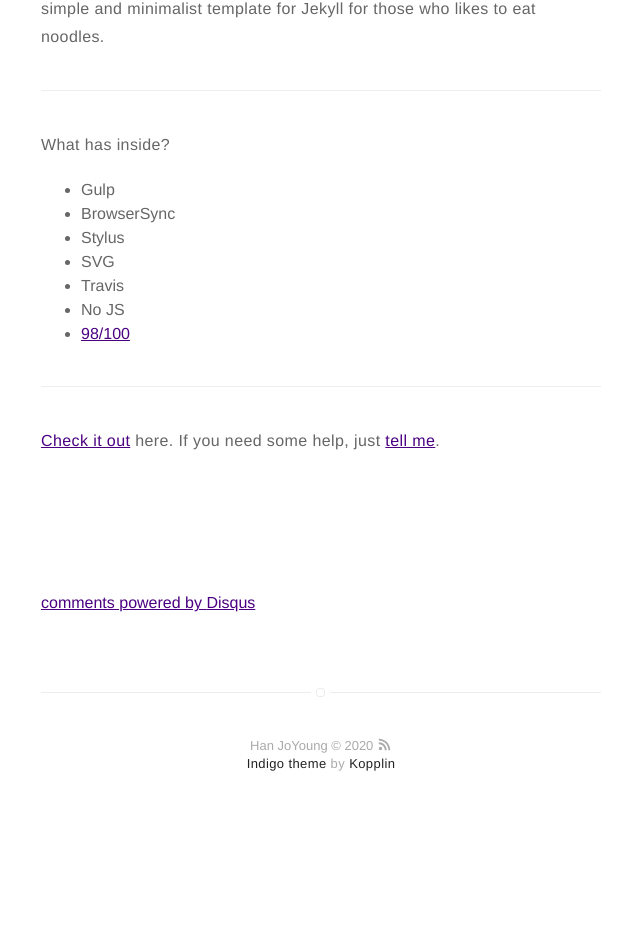
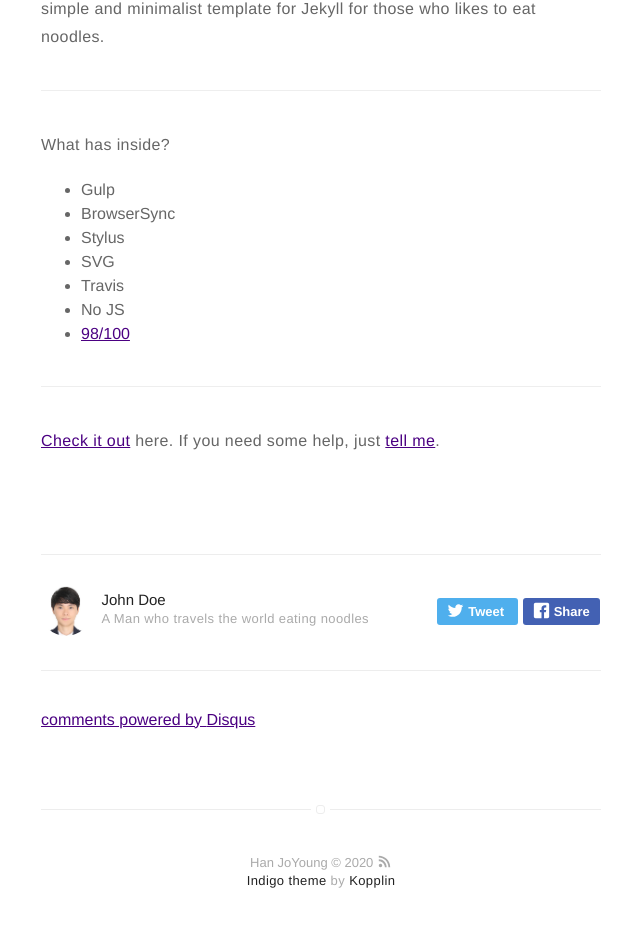
Before and after one commit to hjyoung001/hjyoung001.github.io, a Jekyll site: the page built from _posts/2016-01-23-indigo-jekyll-theme.markdown, in a window 1280 px wide. Shown: the part 808-1760 px from the top of the page, without its empty margins (319-959 px from the left). Built offline with Jekyll 4.4.1, drawn with Linux system fonts in a browser that asks for light colours; emoji names are drawn with the system emoji font; comment, search, counter and statistics services are not loaded; before the commit the page ends 1643 px from its top, so only the background shows below that.

Commit message:
Update _config.yml

```diff
--- a/_config.yml
+++ b/_config.yml
@@ -7,7 +7,7 @@ description: A blog about technology and stuff related
 
 # if it's an external image, update below for true
 # better with square images
-external-image: true
+external-image: false
 picture: assets/images/profile.jpg
 
 # If you want to include your resume, set to true
@@ -95,7 +95,7 @@ related: true
 post-advance-links: [blog]
 
 # show author block at the end of a post ?
-show-author: false
+show-author: true
 
 # do you want some animations?
 animation: true
```
